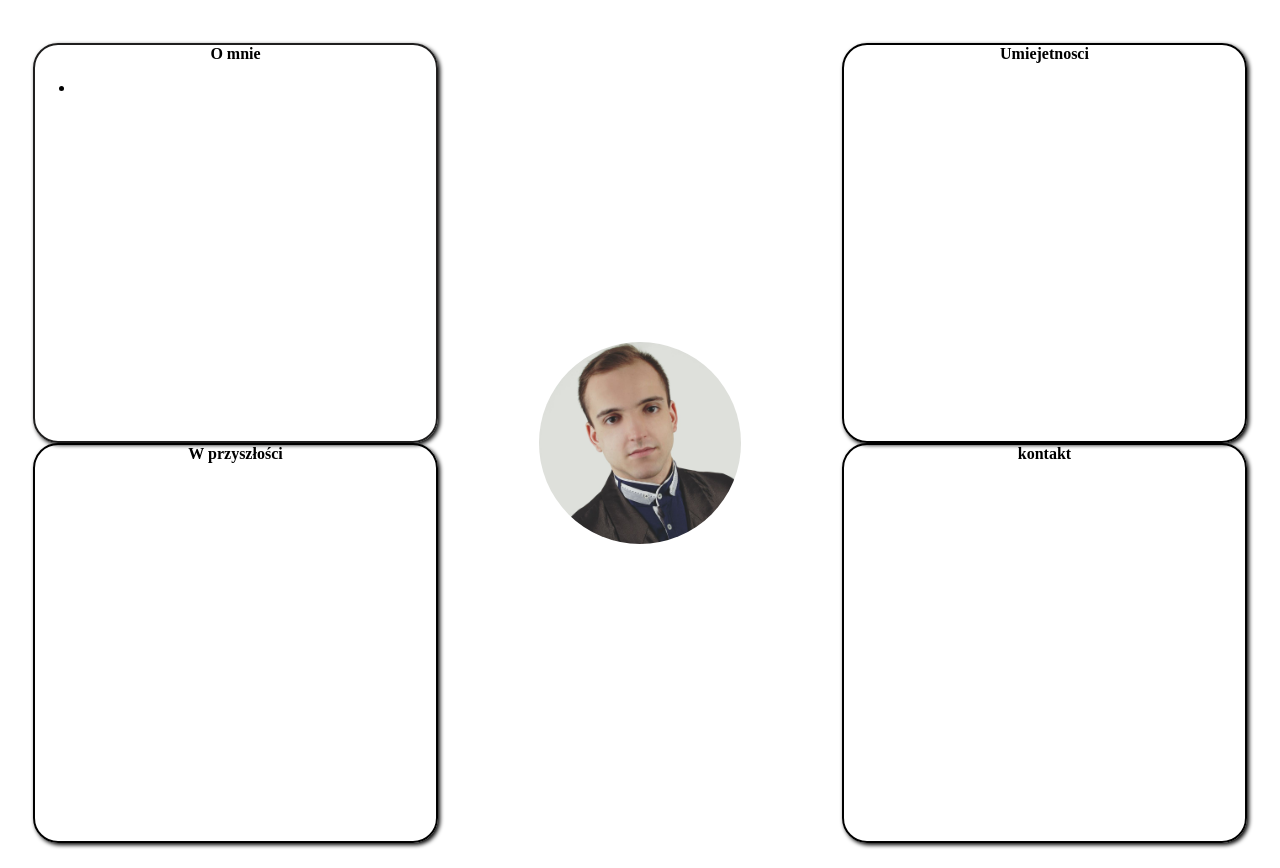
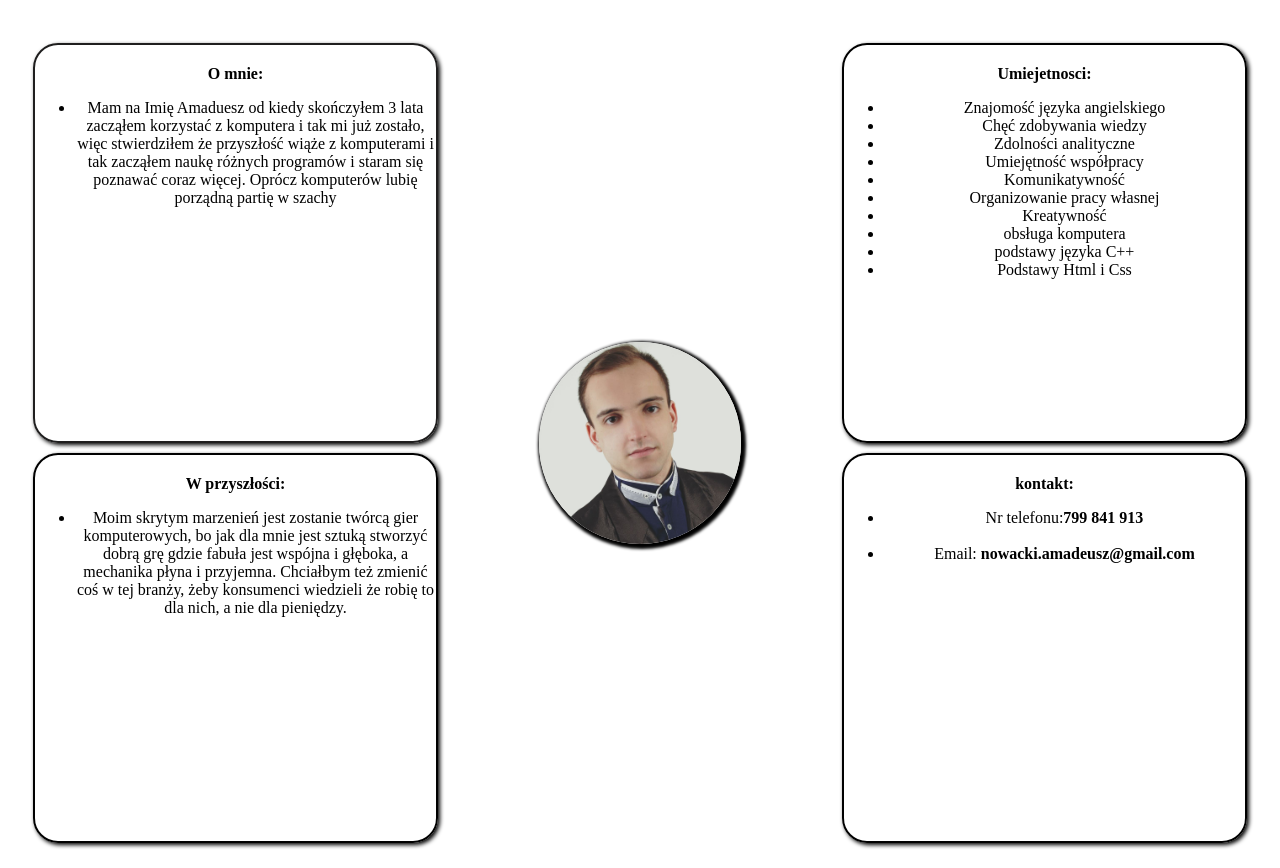
Before and after one commit to Aman-Amadeusz/Aman-Amadeusz.github.io, a plain HTML site: page kontakt.html in a window 1280 px wide. Shown: the part 49-917 px from the top of the page. Drawn offline with nearby package versions, Linux system fonts and the light colour scheme.

Commit message:
portfolio

```diff
--- /dev/null
+++ b/js/kontakt.js
@@ -0,0 +1,3 @@
+function hideblinkOne(){
+    $(".blinkOne").fadeOut("2000");
+}
--- a/js/script.js
+++ b/js/script.js
@@ -2,5 +2,5 @@ function hideSecScene(){
     $(".secScene").fadeOut("2000");
 }
 //usuń to
-//hideSecScene();
-//$(".firstScene").hide();
+hideSecScene();
+$(".firstScene").hide();
--- a/kontakt.html
+++ b/kontakt.html
@@ -4,29 +4,63 @@
     <meta charset="UTF-8">
     <meta name="viewport" content="width=device-width, initial-scale=1.0">
     <link rel="stylesheet" href="kontakt_Style.css">
+    <script src="https://code.jquery.com/jquery-3.5.1.min.js" integrity="sha256-9/aliU8dGd2tb6OSsuzixeV4y/faTqgFtohetphbbj0=" crossorigin="anonymous"></script>
     <title>Kontakt</title>
 </head>
 <body>
     <header>
        <h2><b>Portfolio</b></h2>
     <div class="grid">
-        <div class="about"><b>O mnie</b>
-        <ul>
-            <li>
-
-            </li>
+        <div class="about">
+            <b>O mnie:</b>
+                <ul>
+                    <li>
+                        <p>Mam na Imię Amaduesz od kiedy skończyłem 3 lata zacząłem korzystać z komputera i tak mi już zostało, więc stwierdziłem że przyszłość wiąże z komputerami i tak zacząłem naukę różnych programów i staram się poznawać coraz więcej. Oprócz komputerów lubię porządną partię w szachy   </p>
+                    </li>
 
 
-        </ul>
+                </ul>
+        </div>
+        <div class="skill"><b>Umiejetnosci:</b>
+            <ul>
+                <li>Znajomość języka angielskiego</li>
+                <li>Chęć zdobywania wiedzy </li>
+                <li>Zdolności analityczne</li>
+                <li>Umiejętność współpracy</li>
+                <li>Komunikatywność</li>
+                <li>Organizowanie pracy własnej</li>
+                <li>Kreatywność </li>
+                <li>obsługa komputera</li>
+                <li>podstawy języka C++</li>
+                <li>Podstawy Html i Css</li>
+            </ul>
 
         </div>
-        <div class="skill"><b>Umiejetnosci</b></div>
         <div class="img">
         <img src="img/Moje zdjęcie.jpg" alt="">
         </div>
-        <div class="future"><b>W przyszłości</b></div>
-        <div class="contact"><b>kontakt</b></div>
+        <div class="future"><b>W przyszłości:</b>
+            <ul>
+                <li>Moim skrytym marzenień jest zostanie twórcą gier komputerowych,
+                    bo jak dla mnie jest sztuką stworzyć dobrą grę gdzie fabuła jest wspójna i głęboka, a mechanika płyna i przyjemna.
+                    Chciałbym też zmienić coś w tej branży, żeby konsumenci wiedzieli że robię to dla nich, a nie dla pieniędzy.
+                </li>
+            </ul>
+        </div>
+        <div class="contact"><b>kontakt:</b>
+            <ul>
+                <li>
+                    Nr telefonu:<b>799 841 913</b>
+                </li>
+                &nbsp;
+                <li>
+                    Email: <b>nowacki.amadeusz@gmail.com</b>
+                </li>
+            </ul>
+
+        </div>
     </div>
 </header>
+<script src="js/kontakt.js"></script>
 </body>
 </html>
--- a/kontakt_Style.scss
+++ b/kontakt_Style.scss
@@ -22,30 +22,36 @@ body{
         justify-content: center;
         align-items: center;
         img{
+            box-shadow: 2px 2px 3px 3px;
             border-radius: 50%;
             width: 50%;
         }
       }
       .about{
+          padding-top: 20px;;
           border: solid 2px rgb(31, 30, 30);
           box-shadow: 2px 2px 4px ;
-          text-align: center;
           grid-area: about;
           border-radius: 25px;
       }
       .skill{
+        padding-top: 20px;;
         grid-area:skill ;
         border: solid 2px black;
         box-shadow: 2px 2px 4px ;
         border-radius: 25px;
       }
       .future{
+        padding-top: 20px;;
+        margin-top: 10px;
         grid-area: future;
         border: solid 2px black;
         box-shadow: 2px 2px 4px ;
         border-radius: 25px;
       }
       .contact{
+        padding-top: 20px;;
+        margin-top: 10px;
         grid-area:contact;
         border: solid 2px black;
         box-shadow: 2px 2px 4px;
--- a/style.scss
+++ b/style.scss
@@ -113,10 +113,12 @@ body{
             width: 100%;
         }
         .text{
+            margin: 5%;
+            width: 850px;
+            border: 1px dotted red;
             display: flex;
             color: white;
             align-items: center;
-            text-align: center;
 
         }
         .hide{
```
Also changed, not shown: index.html (+1 -0 lines), kontakt_Style.css, style.css, 3 other files.
